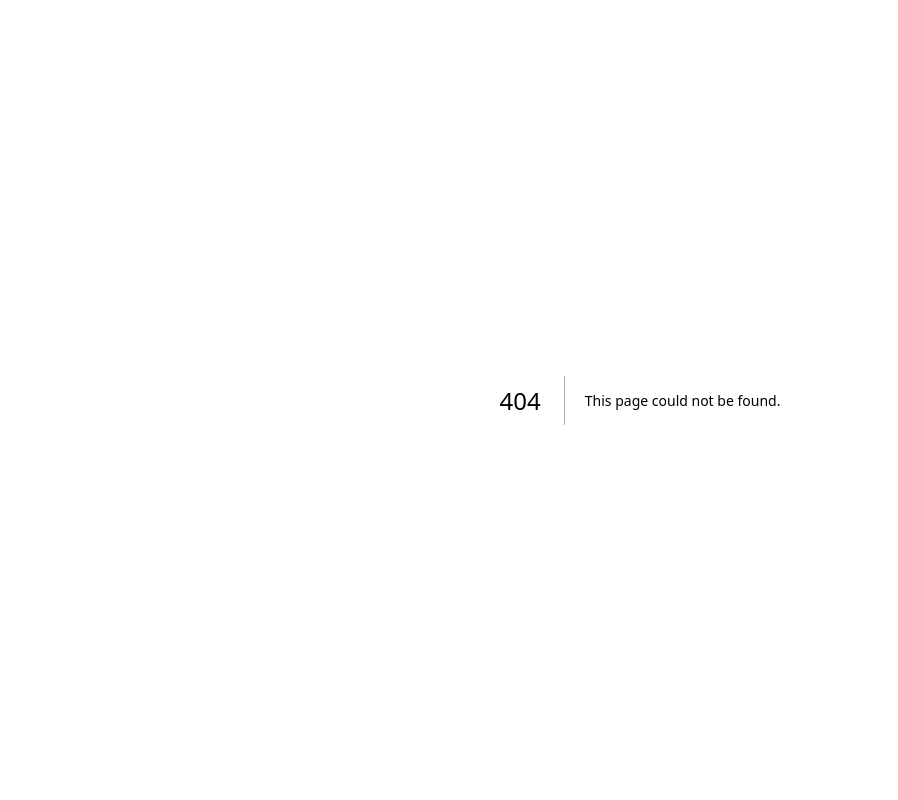
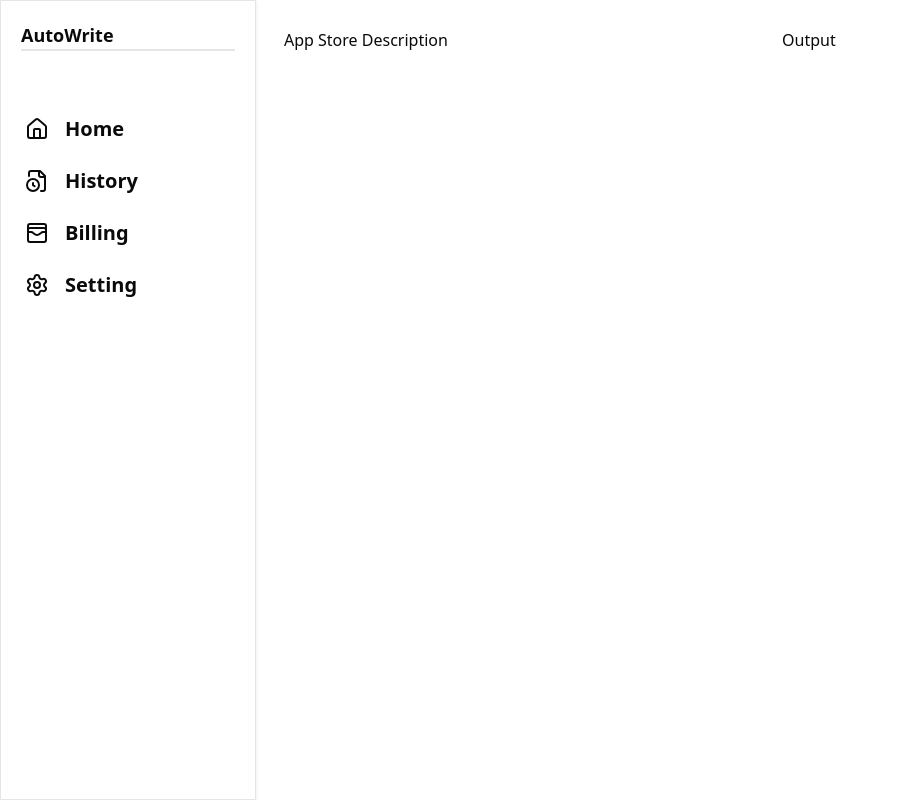
Before and after one commit to i-ankit01/AutoWrite, a Next.js app: page /dashboard/content/generate-app-description in a window 1280 px wide. Before the commit this address had no page. Shown: the whole page, without its empty margins (0-898 px from the left). Built offline with nearby package versions, Linux system fonts and the light colour scheme.

Commit message:
add dynamic routing

```diff
--- a/src/app/dashboard/_components/Header.tsx
+++ b/src/app/dashboard/_components/Header.tsx
@@ -1,7 +1,7 @@
 import { Search } from "lucide-react";
 import React from "react";
 
-const Header = () => {
+const Header = ({setSearchValue}:any) => {
   return (
     <div className="p-5 shadow-sm border-b">
       <div className="flex items-center justify-between">
@@ -11,6 +11,7 @@ const Header = () => {
             className="text-lg outline-none  w-full "
             type="text"
             placeholder="Search..."
+            onChange={(event)=>(setSearchValue(event.target.value))}
           />
         </div>
         <div>
--- a/src/app/dashboard/_components/TemplateCard.tsx
+++ b/src/app/dashboard/_components/TemplateCard.tsx
@@ -1,9 +1,10 @@
 import React from "react";
-import { TEMPLATE } from "./TemplateList";
+import { TEMPLATE } from "./TemplateListSection";
+import Link from "next/link";
 
 const TemplateCard = ({ item }: { item: TEMPLATE }) => {
   return (
-    <div className="w-72 p-4 md:p-6 rounded-2xl border border-primary backdrop-blur-sm bg-gradient-to-br border-light-primary/10 hover:border-light-primary/20 transition-all duration-300 hover:shadow-lg from-light-primary/20 to-light-secondary/20 hover:scale-102 cursor-pointer">
+    <Link href={"/dashboard/content/" + item.slug} className="w-72 p-4 md:p-6 rounded-2xl border border-primary backdrop-blur-sm bg-gradient-to-br border-light-primary/10 hover:border-light-primary/20 transition-all duration-300 hover:shadow-lg from-light-primary/20 to-light-secondary/20 hover:scale-102 cursor-pointer">
       <div className="flex flex-col items-center">
         <div className="w-10 h-10 md:w-17 md:h-17 rounded-xl flex items-center justify-center bg-light-primary/20">
           <item.icon />
@@ -15,7 +16,7 @@ const TemplateCard = ({ item }: { item: TEMPLATE }) => {
           {item.description}
         </p>
       </div>
-    </div>
+    </Link>
   );
 };
 
--- a/src/app/dashboard/_components/TemplateList.tsx
+++ /dev/null
@@ -1,29 +0,0 @@
-import TemplateArray from "@/app/(data)/Template";
-import TemplateCard from "./TemplateCard";
-import { FC } from "react";
-
-export interface TEMPLATE {
-  name: string;
-  description: string;
-  category: string;
-  icon: FC;
-  aiPrompt: string;
-  slug: string;
-  form?: FORM[];
-}
-
-export interface FORM {
-  label: string;
-  field: string;
-  name: string;
-  required: boolean;
-}
-export default function TemplateList() {
-  return (
-    <div className="flex flex-wrap gap-4 ">
-      {TemplateArray.map((item, index) => (
-        <TemplateCard key={index} item={item} />
-      ))}
-    </div>
-  );
-}
--- /dev/null
+++ b/src/app/dashboard/_components/TemplateListSection.tsx
@@ -0,0 +1,41 @@
+import TemplateArray from "@/app/(data)/Template";
+import TemplateCard from "./TemplateCard";
+import { FC, useEffect, useState } from "react";
+
+export interface TEMPLATE {
+  name: string;
+  description: string;
+  category: string;
+  icon: FC;
+  aiPrompt: string;
+  slug: string;
+  form?: FORM[];
+}
+
+export interface FORM {
+  label: string;
+  field: string;
+  name: string;
+  required: boolean;
+}
+export default function TemplateListSection({userSearchInput} : {userSearchInput : string | undefined}) {
+
+  const [templateList , setTemplateList] = useState(TemplateArray)
+
+  useEffect(()=>{
+    if(userSearchInput){
+      const filterData = TemplateArray.filter((item)=>(item.name.toLowerCase().includes(userSearchInput.toLowerCase())))
+      setTemplateList(filterData)
+    }
+    else{
+      setTemplateList(TemplateArray)
+    }
+  },[userSearchInput])
+  return (
+    <div className="flex flex-wrap gap-4 ">
+      {templateList.map((item, index) => (
+        <TemplateCard key={index} item={item} />
+      ))}
+    </div>
+  );
+}
--- /dev/null
+++ b/src/app/dashboard/content/[template]/page.tsx
@@ -0,0 +1,26 @@
+import TemplateArray from "@/app/(data)/Template";
+import { TEMPLATE } from "../../_components/TemplateListSection";
+import FormSection from "../_components/FormSection";
+import OutputSection from "../_components/OutputSection";
+
+// this is the way to get the dynamic url in a server component (if you are in /app dir) if you want to make it client then you can use useRouter() from next/navigation
+interface PAGEPROPS {
+  params: { template : string };
+}
+
+
+export default function GenerateContent( {params}:PAGEPROPS ) {
+
+    const selectedTemplate:TEMPLATE | undefined = TemplateArray.find((item)=>(item.slug == params.template))
+
+  return (
+    <div className="grid grid-cols-1 md:grid-cols-2 gap-7 p-7">
+        {/* Form Section  */}
+        <FormSection selectedTemplate={selectedTemplate} />
+
+        {/* Output Section  */}
+        <OutputSection/>
+
+    </div>
+  )
+}
--- /dev/null
+++ b/src/app/dashboard/content/_components/FormSection.tsx
@@ -0,0 +1,17 @@
+import React from 'react'
+import { TEMPLATE } from '../../_components/TemplateListSection'
+
+// Learn why we not simply accepted selectedTemplate : TEMPLATE as this
+interface PROPS {
+    selectedTemplate ?: TEMPLATE
+}
+
+const FormSection = ({selectedTemplate} : PROPS) => {
+  return (
+    <div>
+      {selectedTemplate?.name}
+    </div>
+  )
+}
+
+export default FormSection
--- /dev/null
+++ b/src/app/dashboard/content/_components/OutputSection.tsx
@@ -0,0 +1,11 @@
+import React from 'react'
+
+const OutputSection = () => {
+  return (
+    <div>
+      Output
+    </div>
+  )
+}
+
+export default OutputSection
--- a/src/app/dashboard/layout.tsx
+++ b/src/app/dashboard/layout.tsx
@@ -9,8 +9,7 @@ export default function layout({ children }: { children: React.ReactNode }) {
         <SideBar />
       </div>
       <div className="md:ml-64">
-        <Header />
-        {children}
+      {children}
       </div>
     </div>
   );
--- a/src/app/dashboard/page.tsx
+++ b/src/app/dashboard/page.tsx
@@ -1,10 +1,18 @@
-import TemplateList from "./_components/TemplateList";
+'use client'
+import { useState } from "react";
+import Header from "./_components/Header";
+import TemplateListSection from "./_components/TemplateListSection";
 
 export default function Dashboard() {
+  const [userSearchInput , setUserSearchInput] = useState<string>()
   return (
-    <div className="p-8">
-      {/* Template List  */}
-      <TemplateList />
+    <div className="">
+      {/* Header  */}
+      <Header setSearchValue={(value:string)=>(setUserSearchInput(value))} />
+      <div className="p-8">
+        {/* Template List Secction */}
+        <TemplateListSection userSearchInput={userSearchInput} />
+      </div>
     </div>
   );
 }
--- a/src/app/globals.css
+++ b/src/app/globals.css
@@ -52,6 +52,7 @@
   --popover: oklch(1 0 0);
   --popover-foreground: oklch(0.145 0 0);
   --primary: #103B56;
+  /* --primary: #3DD9E1; */
   --primary-foreground: oklch(0.985 0 0);
   --secondary: oklch(0.97 0 0);
   --secondary-foreground: oklch(0.205 0 0);
--- a/src/components/Navbar.tsx
+++ b/src/components/Navbar.tsx
@@ -20,7 +20,7 @@ export default function Navbar() {
     <div className= {`h-20 w-full flex items-center justify-between p-3 bg-transparent fixed z-50 ${scrolled
           ? 'bg-white/30 backdrop-blur-md shadow-md'
           : 'bg-transparent'}`}>
-      <h1 className="md:text-4xl text-3xl ml-2 md:ml-15 font-bold text-[#103B56]">AutoWrite</h1>
+      <h1 className="md:text-4xl text-3xl ml-2 md:ml-15 font-bold text-black/70">AutoWrite</h1>
       <div className="flex md:gap-7 gap-2 items-center">
         <Link
           href={"https://github.com/i-ankit01"}
```
